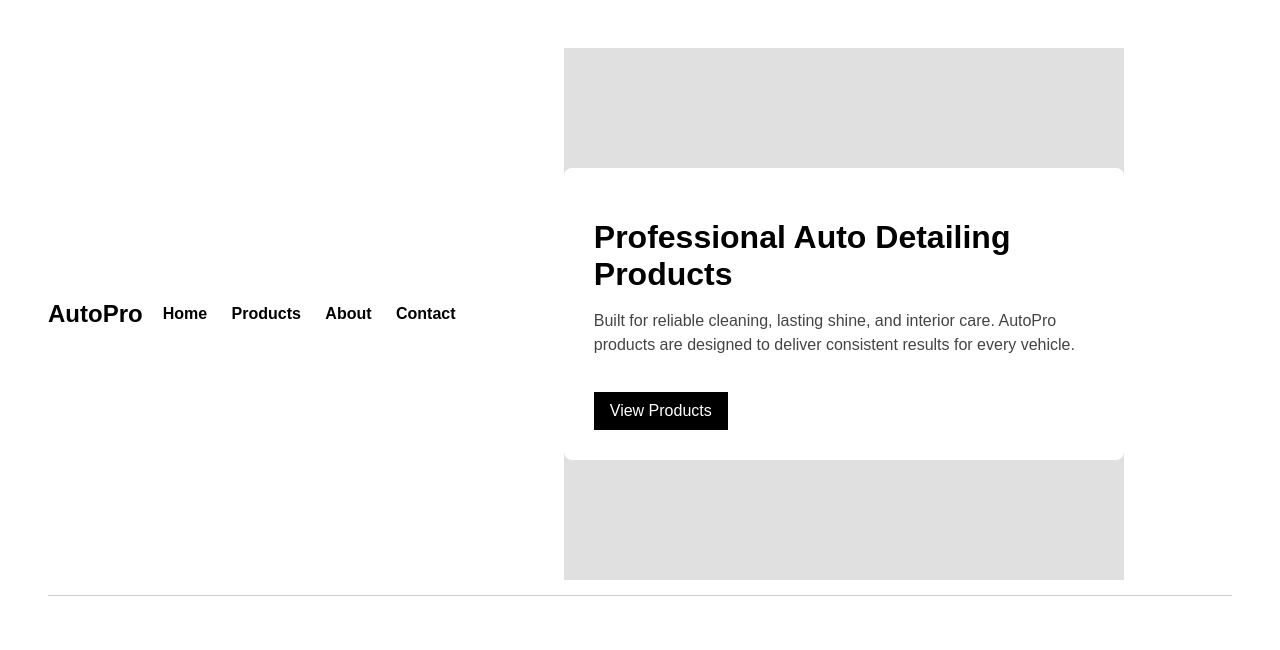
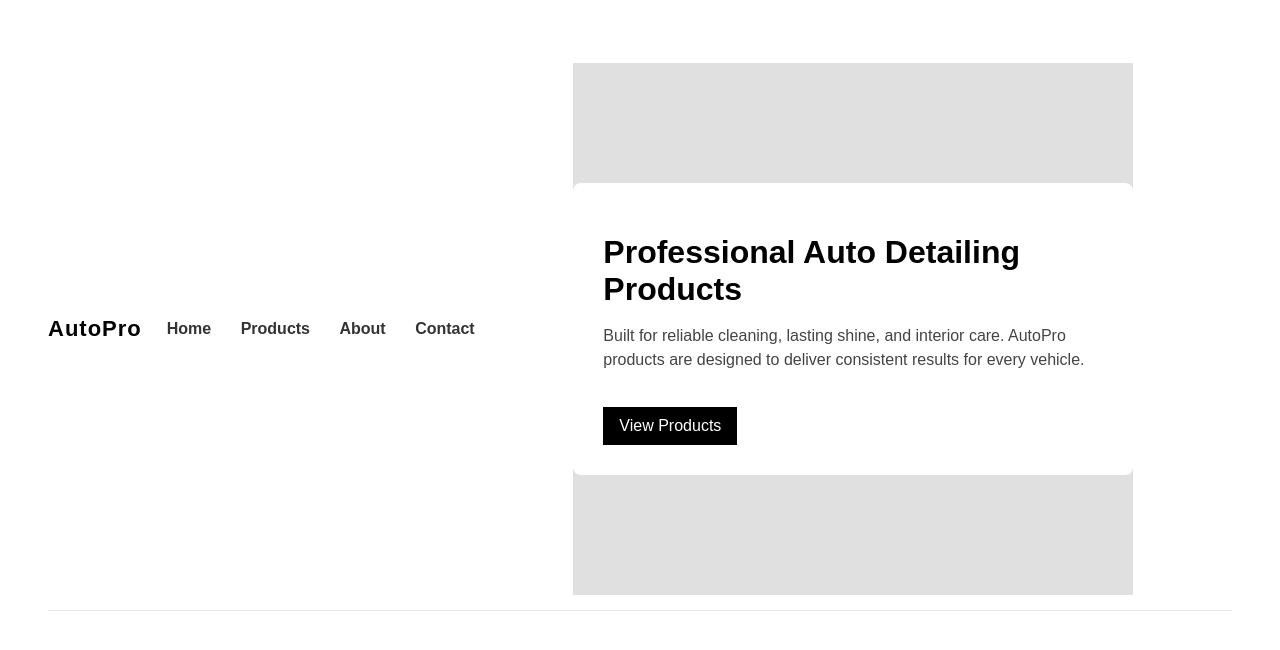
Before and after one commit to AutoPro2026/autopro-website, a plain HTML site: page index.html in a window 1280 px wide. Drawn offline with Linux system fonts and the light colour scheme.

Commit message:
Add files via upload

```diff
--- a/style.css
+++ b/style.css
@@ -8,8 +8,9 @@
   justify-content: space-between;
   align-items: center;
   margin-bottom: 40px;
-  padding-bottom: 15px;
-  border-bottom: 1px solid #ccc;
+  padding: 15px 0;
+  border-bottom: 1px solid #e5e5e5;
+  background-color: white;
 }
 
 nav a {
@@ -75,7 +76,14 @@
 }
 
 nav a {
-  margin-left: 20px;
+  margin-left: 25px;
+  text-decoration: none;
+  color: #333;
+  font-weight: 600;
+}
+
+nav a:hover {
+  color: #000;
 }
 .hero-box h1 {
   font-size: 32px;
@@ -112,3 +120,8 @@
   max-width: 600px;
   background-color: white;
 }
+header h2 {
+  margin: 0;
+  font-size: 22px;
+  letter-spacing: 1px;
+}
```
